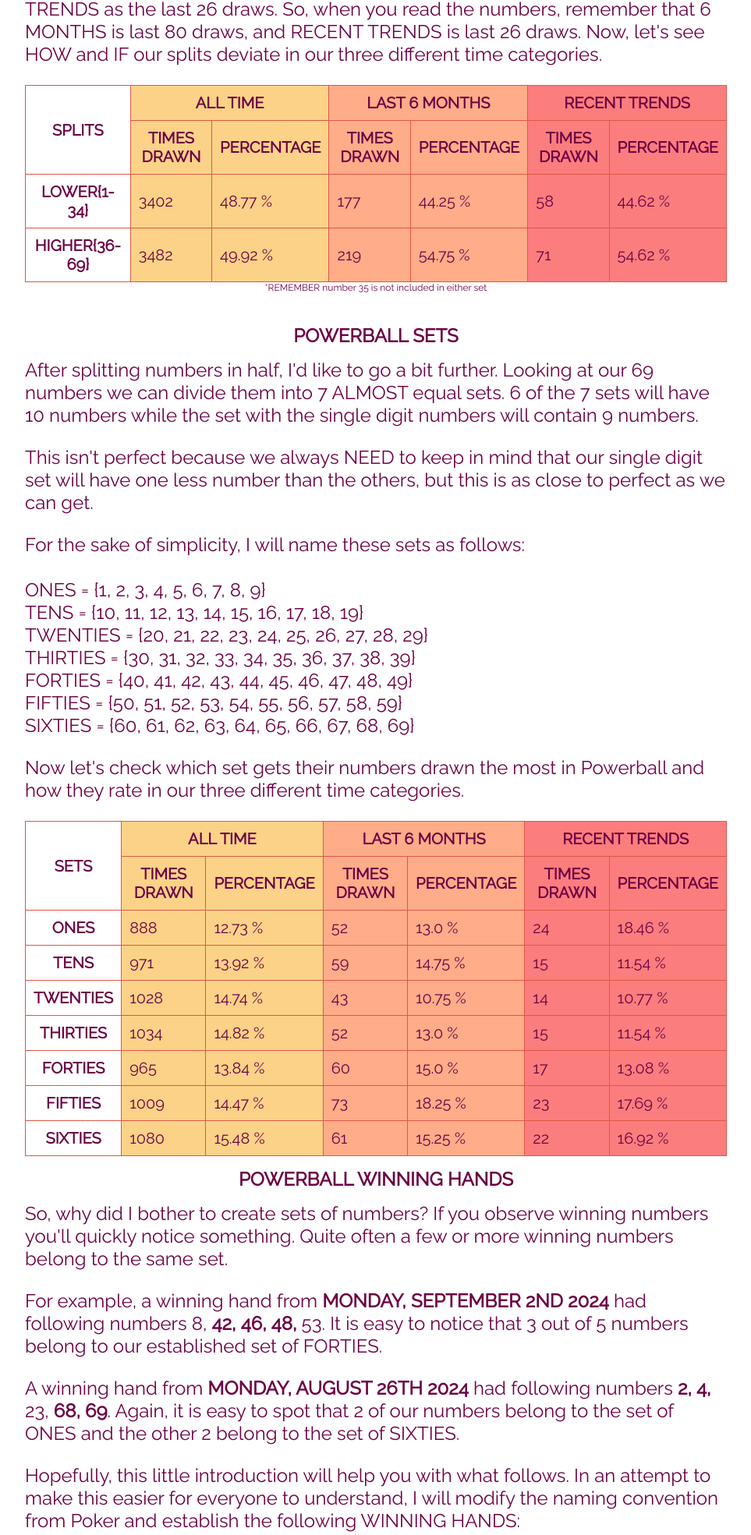
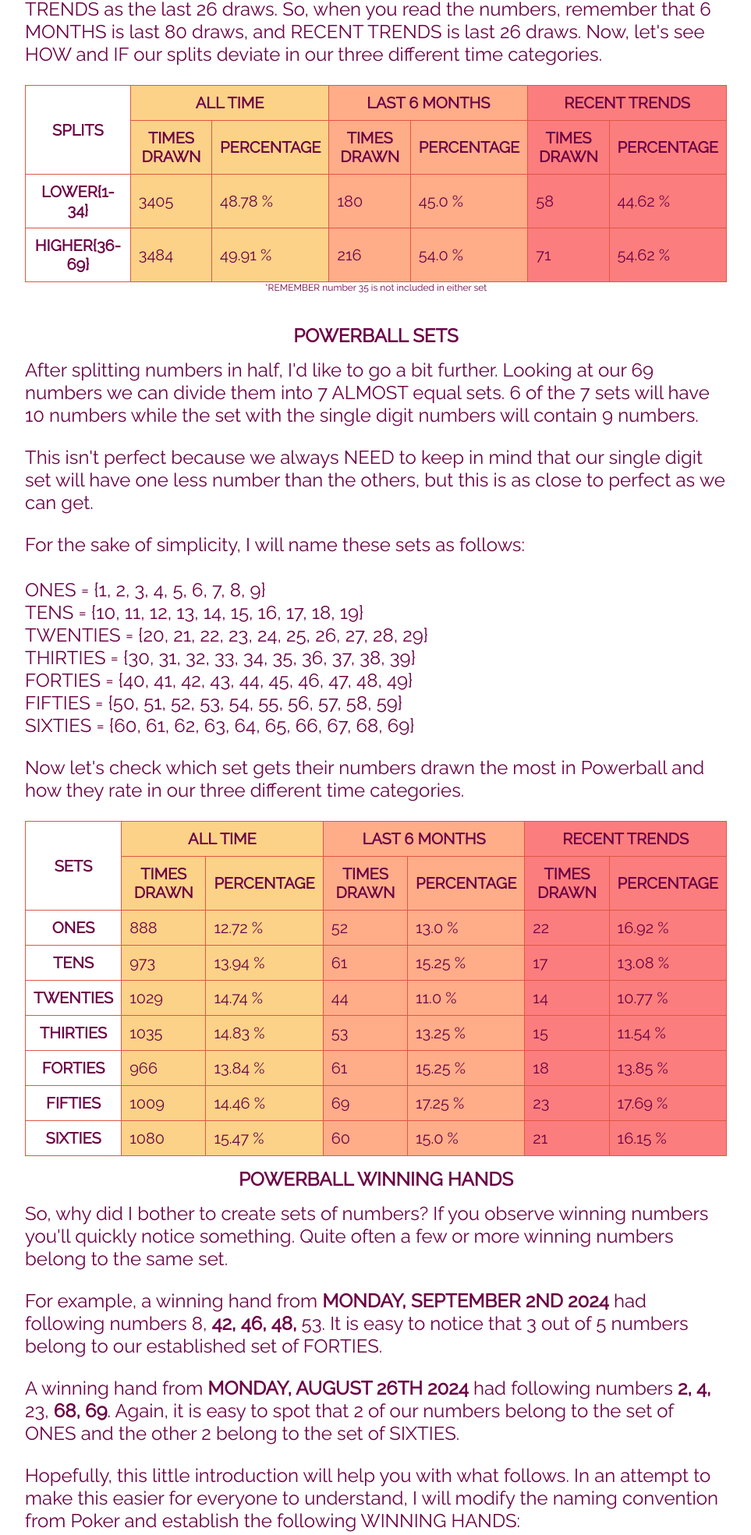
Before and after one commit to sasadjukic/powerball, a Flask app: page /winning_hands_white in a window 1280 px wide. Shown: the part 823-2792 px from the top of the page at 78% size, without its empty margins (158-1121 px from the left). Run offline with Flask 3, Linux system fonts and the light colour scheme.

Commit message:
stats update: Sep 1, 2026

```diff
--- a/application/data/matrix_data.py
+++ b/application/data/matrix_data.py
@@ -218,26 +218,26 @@ m_data = {
     ],
     10: [
          [
+            ['08/31/2026','11, 17, 25, 37, 49'],
             ['08/10/2026','6, 37, 54, 55, 64'],
             ['05/25/2026','17, 32, 48, 60, 64'],
             ['02/28/2026','6, 20, 35, 54, 65'],
-            ['10/18/2025','3, 11, 27, 40, 58'],
-            ['10/11/2025','13, 16, 18, 20, 27']
+            ['10/18/2025','3, 11, 27, 40, 58']
           ],
          [
-            252, 166, 69, 66, 47, 14
+            252, 165, 69, 66, 47, 14
           ],
          [
             3, 2, 5, 10, 4, 7, 4, 7, 1, 3,
-            3, 3, 3, 1, 8, 3, 2, 2, 5, 4,
-            2, 5, 2, 5, 3, 1, 5, 5, 5, 2,
-            2, 7, 3, 6, 3, 1, 3, 3, 1, 5,
-            3, 3, 6, 4, 0, 2, 5, 3, 1, 0,
+            4, 3, 3, 1, 8, 3, 3, 2, 5, 4,
+            2, 5, 2, 5, 4, 1, 5, 5, 5, 2,
+            2, 7, 3, 6, 3, 1, 4, 3, 1, 5,
+            3, 3, 6, 4, 0, 2, 5, 3, 2, 0,
             2, 2, 3, 4, 4, 1, 3, 3, 3, 4,
             3, 3, 5, 8, 3, 4, 4, 3, 2
           ],
          [
-            12, 21, 9, 5, 1, 0, 0
+            12, 22, 9, 5, 1, 0, 0
         ]
     ],
     11: [
--- a/application/data/powerball.csv
+++ b/application/data/powerball.csv
@@ -1394,3 +1394,4 @@ Draw Date,Winning Numbers,Red Ball,Multiplier
 08/24/2026,3 16 33 38 68,2,2
 08/26/2026,12 32 45 50 58,2,2
 08/29/2026,18 56 62 65 67,18,2
+08/31/2026,11 17 25 37 49,10,2
--- a/application/main/routes.py
+++ b/application/main/routes.py
@@ -132,28 +132,28 @@ def search():
 @powerball.route('/winning_hands_white', methods=['POST', 'GET'])
 def winning_hands_white():
     splits = {
-              'all-time': [3402, 3482, 6975],
-              'six-months': [177, 219, 400],
+              'all-time': [3405, 3484, 6980],
+              'six-months': [180, 216, 400],
               'recent-trends': [58, 71, 130]
             }
 
     sets = {
-            'all-time' : [888, 971, 1028, 1034, 965, 1009, 1080, 6975],
-            'six-months' : [52, 59, 43, 52, 60, 73, 61, 400],
-            'recent-trends' : [24, 15, 14, 15, 17, 23, 22, 130]
+            'all-time' : [888, 973, 1029, 1035, 966, 1009, 1080, 6980],
+            'six-months' : [52, 61, 44, 53, 61, 69, 60, 400],
+            'recent-trends' : [22, 17, 14, 15, 18, 23, 21, 130]
     }
 
     winning_hands = {
-                     'singles': [234, 18, 5], 'pairs': [724, 40, 14],
+                     'singles': [234, 18, 5], 'pairs': [725, 41, 14],
                      'two_pairs': [259, 13, 4], 'three_of_set': [146, 8, 3],
-                     'full_house': [21, 0, 0], 'poker': [11, 1, 0], 'flush': [0, 0, 0]
+                     'full_house': [21, 0, 0], 'poker': [11, 0, 0], 'flush': [0, 0, 0]
                      }
     total_winning_hands = sum(values[0] for values in winning_hands.values())
     total_winning_hands_6 = sum(values[1] for values in winning_hands.values())
     total_winning_hands_recent = sum(values[2] for values in winning_hands.values())
 
     pair_count = {
-                  1: [85, 5, 4], 10: [93, 7, 1], 20: [120, 2, 0], 30: [108, 2, 1],
+                  1: [85, 5, 3], 10: [94, 8, 2], 20: [120, 2, 0], 30: [108, 2, 1],
                   40: [92, 9, 2], 50: [108, 9, 4], 60: [117, 6, 2]
                 }
     total_pairs = sum(values[0] for values in pair_count.values())
@@ -176,15 +176,15 @@ def winning_hands_white():
 @powerball.route('/winning_hands_red', methods=['POST', 'GET'])
 def winning_hands_red():
     splits = {
-              'all-time': [692, 703, 1395],
-              'six-months': [45, 35, 80],
+              'all-time': [693, 703, 1396],
+              'six-months': [46, 34, 80],
               'recent-trends': [16, 10, 26]
             }
 
     sets = {
-            'all-time' : [496, 503, 396, 1395],
-            'six-months' : [30, 29, 21, 80],
-            'recent-trends' : [14, 7, 5, 26]
+            'all-time' : [496, 504, 396, 1396],
+            'six-months' : [30, 30, 20, 80],
+            'recent-trends' : [13, 8, 5, 26]
            }
 
     return render_template('winning_hands_red.html',
@@ -196,32 +196,32 @@ def winning_hands_red():
 def trends():
     white_numbers_6 = [
                        1, 5, 10, 7, 5, 8, 6, 5, 5, 6,
-                       3, 5, 6, 9, 2, 8, 9, 8, 3, 4,
-                       7, 3, 1, 6, 5, 4, 5, 4, 4, 9,
-                       6, 4, 2, 2, 4, 9, 6, 8, 2, 3,
-                       7, 9, 5, 7, 4, 5, 8, 7, 5, 10,
-                       3, 9, 5, 7, 7, 9, 8, 6, 9, 6,
-                       6, 4, 8, 11, 10, 4, 5, 4, 3
+                       4, 5, 6, 9, 2, 8, 10, 8, 3, 4,
+                       7, 3, 1, 6, 6, 4, 5, 4, 4, 9,
+                       6, 4, 2, 2, 4, 9, 7, 8, 2, 3,
+                       7, 9, 5, 7, 4, 5, 8, 7, 6, 9,
+                       3, 8, 5, 6, 7, 8, 8, 6, 9, 6,
+                       6, 4, 8, 10, 10, 4, 5, 4, 3
                     ]
 
     white_numbers_trends = [
-                        0, 3, 2, 3, 4, 4, 1, 4, 3, 2,
-                        0, 2, 1, 3, 1, 1, 3, 2, 0, 1,
-                        1, 1, 0, 1, 2, 3, 2, 0, 3, 2,
-                        1, 1, 1, 0, 1, 3, 2, 3, 1, 2,
-                        1, 1, 1, 3, 2, 2, 1, 3, 1, 5,
+                        0, 2, 2, 3, 4, 3, 1, 4, 3, 2,
+                        1, 2, 1, 3, 1, 1, 4, 2, 0, 1,
+                        1, 1, 0, 1, 3, 2, 2, 0, 3, 2,
+                        1, 1, 1, 0, 1, 3, 3, 3, 0, 2,
+                        1, 1, 1, 3, 2, 2, 1, 3, 2, 5,
                         0, 0, 1, 4, 2, 2, 2, 4, 3, 1,
-                        2, 1, 3, 2, 4, 2, 3, 2, 2
+                        2, 1, 3, 2, 4, 2, 3, 1, 2
                     ]
 
     red_numbers_6 = [
-                     5, 6, 6, 2, 4, 3, 2, 1, 1, 3,
+                     5, 6, 6, 2, 4, 3, 2, 1, 1, 4,
                      2, 5, 5, 4, 4, 1, 2, 3, 0, 5,
-                     1, 2, 3, 2, 4, 4
+                     1, 2, 2, 2, 4, 4
                     ]
 
     red_numbers_trends = [
-                          1, 3, 2, 2, 2, 1, 1, 1, 1, 1,
+                          1, 3, 2, 2, 2, 0, 1, 1, 1, 2,
                           0, 0, 1, 0, 0, 1, 2, 2, 0, 1,
                           0, 1, 1, 0, 2, 0
                          ]
@@ -253,18 +253,18 @@ def fun_facts():
 def probabilities():
     draw = next_draw().strftime('%m-%d-%Y')
     white_numbers = [
-                     6.58, 6.55, 7.68, 6.52, 6.26, 8.00, 6.24, 6.66, 6.40, 6.76,
-                     6.96, 7.92, 5.63, 6.77, 6.76, 7.95, 7.34, 7.50, 7.31, 7.37,
-                     8.77, 7.01, 8.00, 7.10, 6.22, 6.12, 8.37, 8.36, 6.86, 7.01,
-                     6.94, 8.18, 8.76, 6.15, 6.43, 8.46, 8.27, 7.18, 7.71, 7.27,
-                     6.29, 7.22, 6.68, 7.71, 7.44, 5.54, 7.88, 6.39, 5.78, 7.33,
-                     6.60, 7.44, 8.24, 7.02, 6.57, 6.96, 6.98, 7.16, 8.15, 7.28,
-                     9.45, 7.75, 8.41, 8.90, 6.71, 7.03, 7.30, 6.92, 8.54
+                     6.82, 7.31, 7.85, 6.57, 7.25, 7.97, 6.26, 6.77, 6.46, 6.74,
+                     7.04, 7.20, 5.67, 6.51, 7.06, 7.66, 7.09, 7.51, 7.58, 7.05,
+                     8.99, 6.16, 8.57, 7.26, 6.22, 5.80, 8.14, 8.87, 6.49, 7.18,
+                     7.46, 8.29, 8.69, 6.16, 5.98, 8.01, 7.89, 6.76, 7.79, 7.33,
+                     6.72, 6.94, 6.81, 8.01, 6.90, 5.61, 8.12, 6.62, 6.12, 7.31,
+                     5.80, 8.40, 8.51, 6.98, 6.24, 6.92, 6.71, 7.28, 7.86, 6.91,
+                     9.31, 7.90, 8.12, 8.64, 6.44, 7.49, 7.30, 7.61, 8.01
                      ]
     red_numbers = [
-                   3.95, 4.24, 3.96, 4.65, 4.20, 3.63, 3.24, 3.56, 4.01, 3.26,
-                   3.68, 3.59, 3.56, 4.52, 3.20, 2.75, 3.60, 4.29, 3.66, 4.28,
-                   4.43, 3.65, 3.59, 4.35, 4.24, 3.91
+                   4.40, 3.92, 3.78, 5.08, 4.38, 3.60, 3.21, 2.89, 4.20, 3.64,
+                   2.99, 3.20, 3.92, 4.65, 3.54, 2.96, 3.46, 4.21, 3.49, 4.09,
+                   4.23, 3.48, 3.71, 4.60, 4.38, 3.99
                    ]
     return render_template('probabilities.html',
                             draw=draw,
@@ -276,13 +276,13 @@ def probabilities():
 def predictions():
     draw = next_draw().strftime('%m-%d-%Y')
     white_numbers = [
-                     [2, 7, 9, 41, 49],
-                     [5, 12, 23, 54, 68],
-                     [1, 16, 33, 40, 52],
-                     [22, 26, 46, 50, 58],
-                     [6, 16, 33, 48, 58]
+                     [11, 15, 29, 32, 64],
+                     [14, 17, 52, 56, 63],
+                     [3, 16, 23, 24, 57],
+                     [10, 32, 56, 59, 66],
+                     [10, 46, 61, 62, 66]
                      ]
-    red_numbers = [9, 10, 14, 18, 22]
+    red_numbers = [4, 11, 20, 23, 24]
     return render_template('predictions.html',
                             draw=draw,
                             white_numbers=white_numbers,
--- a/application/templates/winning_hands.html
+++ b/application/templates/winning_hands.html
@@ -268,7 +268,7 @@
                     <td class="six-months">{{ (winning_hands['pairs'][1]/total_winning_hands_6 * 100)|round(2) }} %</td>
                     <td class="recent-trends">{{ winning_hands['pairs'][2] }}</td>
                     <td class="recent-trends">{{ (winning_hands['pairs'][2]/total_winning_hands_recent * 100)|round(2) }} %</td>
-                    <td class="extra-info">08-26-2026</td>
+                    <td class="extra-info">08-31-2026</td>
                     <td class="extra-info">Twenties</td>
                 </tr>
                 <tr>
@@ -377,7 +377,7 @@
                     <td class="six-months">{{ (pair_count[10][1]/total_pairs_6 * 100)|round(2) }} %</td>
                     <td class="recent-trends">{{ pair_count[10][2] }}</td>
                     <td class="recent-trends">{{ (pair_count[10][2]/total_pairs_recent * 100)|round(2) }} %</td>
-                    <td class="extra-info">07-11-2026</td>
+                    <td class="extra-info">08-31-2026</td>
                 </tr>
                 <tr>
                     <th scope="row">Twenties</th>
```
